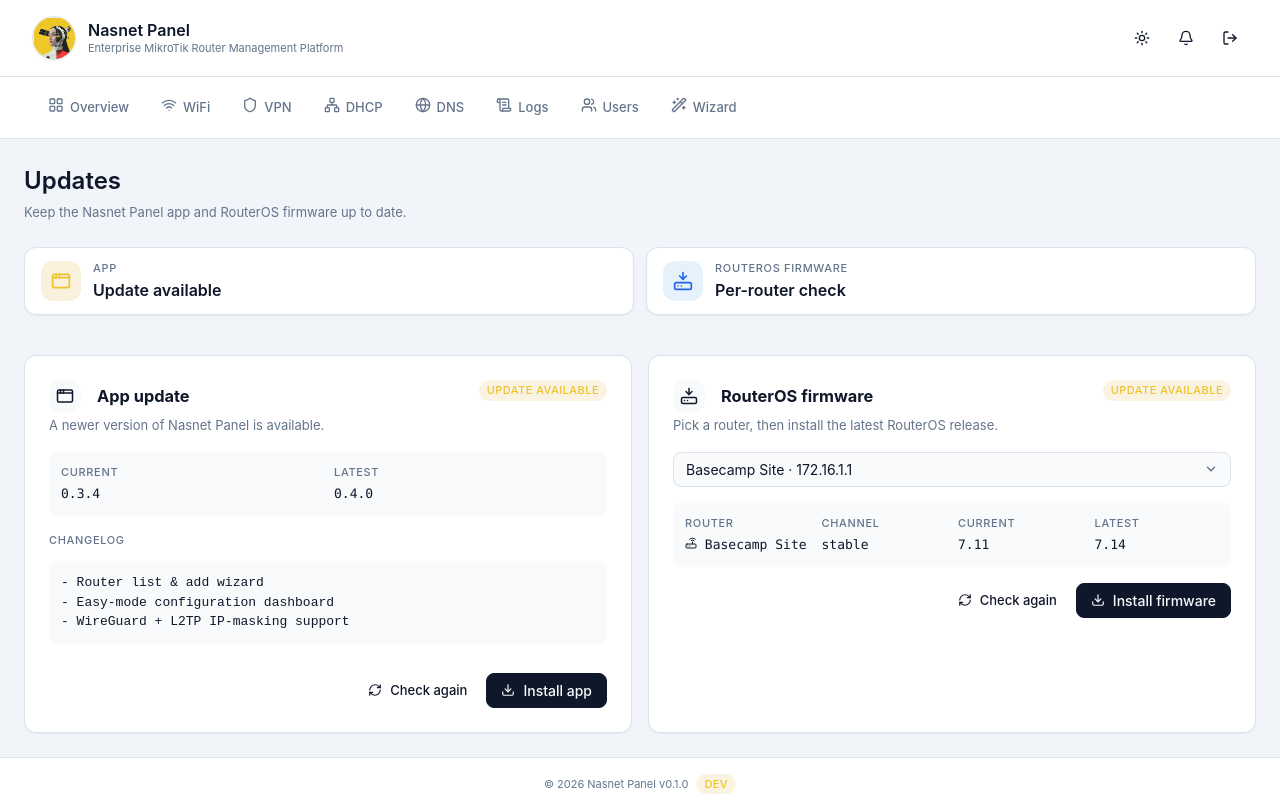
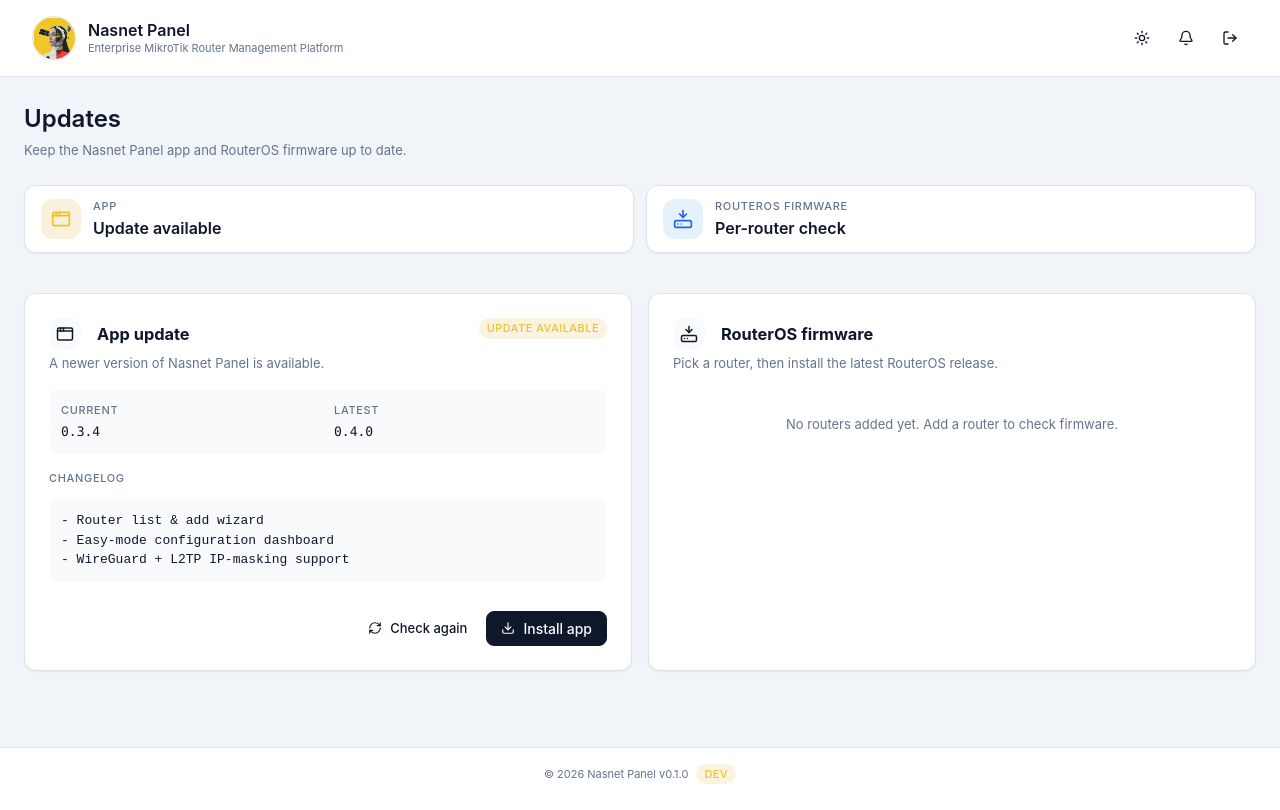
Before and after one commit to onlymaj/nasnet-panel, a React (Create React App) app in the folder frontend/: page /updates in a window 1280 px wide. Built offline with nearby package versions, Linux system fonts and the light colour scheme.

Commit message:
persist mock store in localStorage and drop router seeds

```diff
--- a/frontend/src/index.tsx
+++ b/frontend/src/index.tsx
@@ -17,7 +17,7 @@
   }
   const persisted = (() => {
     try {
-      return Boolean(window.sessionStorage?.getItem('nasnet-panel.mock-store.v1'));
+      return Boolean(window.localStorage?.getItem('nasnet-panel.mock-store.v3'));
     } catch {
       return false;
     }
--- a/frontend/src/mocks/fixtures/routers.ts
+++ /dev/null
@@ -1,41 +0,0 @@
-import type { Router } from '../types';
-
-export const seededRouters: Router[] = [
-  {
-    id: 'rtr_ubud',
-    name: 'Ubud Gateway',
-    host: '192.168.88.1',
-    port: 443,
-    platform: 'mikrotik',
-    model: 'RB5009UG+S+IN',
-    version: '7.12.1',
-    status: 'online',
-    lastSeen: '2026-04-17T12:15:00.000Z',
-    createdAt: '2026-04-10T09:00:00.000Z',
-    configurationAppliedAt: '2026-04-10T09:00:02.000Z',
-  },
-  {
-    id: 'rtr_tehran',
-    name: 'Tehran Office',
-    host: '10.0.0.1',
-    port: 443,
-    platform: 'mikrotik',
-    model: 'hAP ax3',
-    version: '7.13.2',
-    status: 'degraded',
-    lastSeen: '2026-04-17T10:02:00.000Z',
-    createdAt: '2026-04-11T14:30:00.000Z',
-    configurationAppliedAt: '2026-04-11T14:30:04.000Z',
-  },
-  {
-    id: 'rtr_basecamp',
-    name: 'Basecamp Site',
-    host: '172.16.1.1',
-    port: 8728,
-    platform: 'mikrotik',
-    model: 'RB4011iGS+',
-    version: '7.12.1',
-    status: 'offline',
-    createdAt: '2026-04-12T18:00:00.000Z',
-  },
-];
--- a/frontend/src/mocks/handlers/store.ts
+++ b/frontend/src/mocks/handlers/store.ts
@@ -1,4 +1,3 @@
-import { seededRouters } from '../fixtures/routers';
 import { seededInterfaces } from '../fixtures/interfaces';
 import { seededWireless } from '../fixtures/wireless-settings';
 import { seededWirelessClients } from '../fixtures/wireless-clients';
@@ -36,10 +35,10 @@
   idCounter: number;
 }
 
-const STORAGE_KEY = 'nasnet-panel.mock-store.v2';
+const STORAGE_KEY = 'nasnet-panel.mock-store.v3';
 
 const createStore = (): Store => ({
-  routers: [...seededRouters],
+  routers: [],
   interfaces: seededInterfaces(),
   wireless: seededWireless(),
   wirelessClients: seededWirelessClients(),
@@ -56,7 +55,7 @@
 const loadStore = (): Store => {
   if (typeof window === 'undefined') return createStore();
   try {
-    const raw = window.sessionStorage?.getItem(STORAGE_KEY);
+    const raw = window.localStorage?.getItem(STORAGE_KEY);
     if (!raw) return createStore();
     return JSON.parse(raw) as Store;
   } catch {
@@ -67,7 +66,7 @@
 const persistStore = (next: Store): void => {
   if (typeof window === 'undefined') return;
   try {
-    window.sessionStorage?.setItem(STORAGE_KEY, JSON.stringify(next));
+    window.localStorage?.setItem(STORAGE_KEY, JSON.stringify(next));
   } catch {
     /* ignore quota errors */
   }
--- a/frontend/src/state/RouterStoreContext.tsx
+++ b/frontend/src/state/RouterStoreContext.tsx
@@ -22,6 +22,7 @@
   | { type: 'upsert'; router: Router }
   | { type: 'remove'; id: string }
   | { type: 'replace'; routers: Router[] }
+  | { type: 'mergeFromRemote'; remote: Router[] }
   | { type: 'select'; id: string | null }
   | { type: 'markConnected'; id: string }
   | { type: 'markConfigurationApplied'; id: string; appliedAt: string };
@@ -50,6 +51,15 @@
       };
     case 'replace':
       return { ...state, routers: action.routers };
+    case 'mergeFromRemote': {
+      const existingById = new Map(state.routers.map((r) => [r.id, r]));
+      const merged = action.remote.map((incoming) => {
+        const existing = existingById.get(incoming.id);
+        if (!existing) return incoming;
+        return { ...incoming, status: existing.status, lastSeen: existing.lastSeen };
+      });
+      return { ...state, routers: merged };
+    }
     case 'select':
       return { ...state, selectedRouterId: action.id };
     case 'markConnected':
@@ -107,7 +117,7 @@
     let cancelled = false;
     void api.routers.list().then((list) => {
       if (cancelled) return;
-      dispatch({ type: 'replace', routers: list });
+      dispatch({ type: 'mergeFromRemote', remote: list });
     });
     return () => {
       cancelled = true;
```
